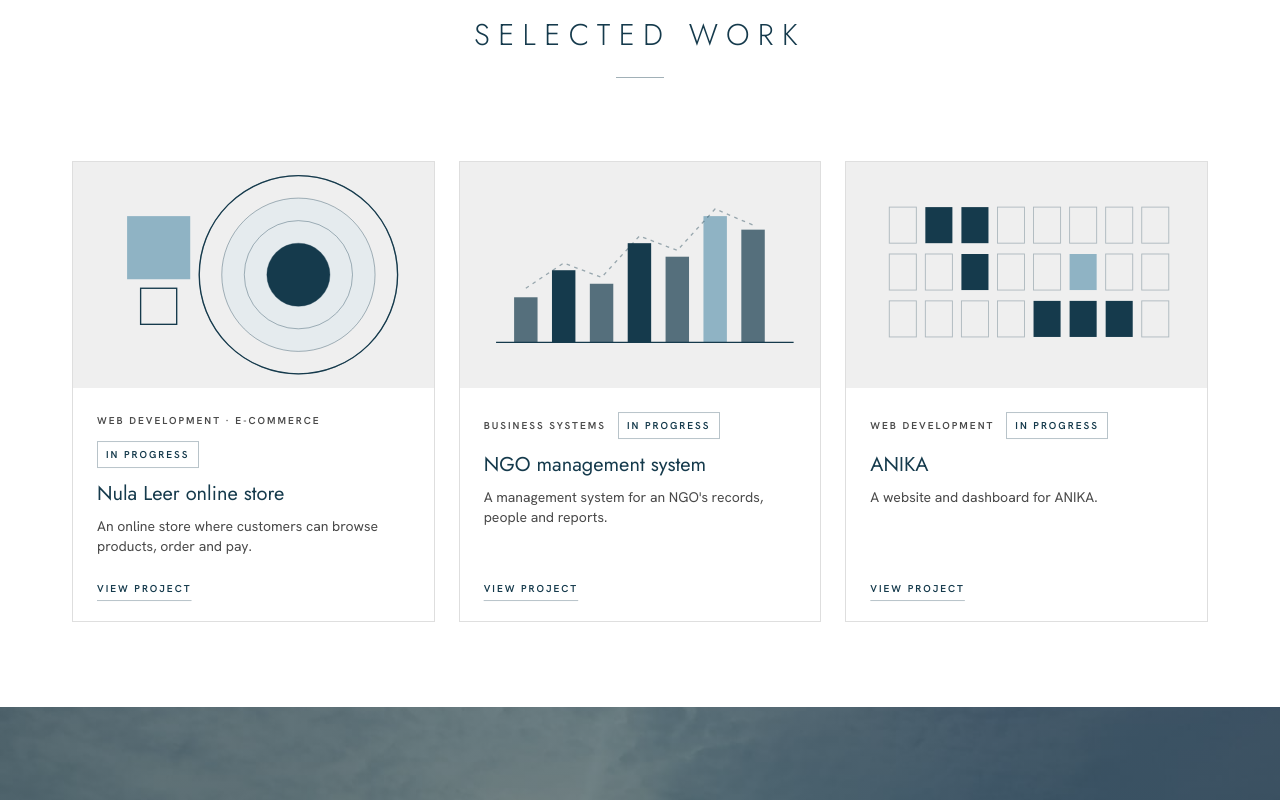
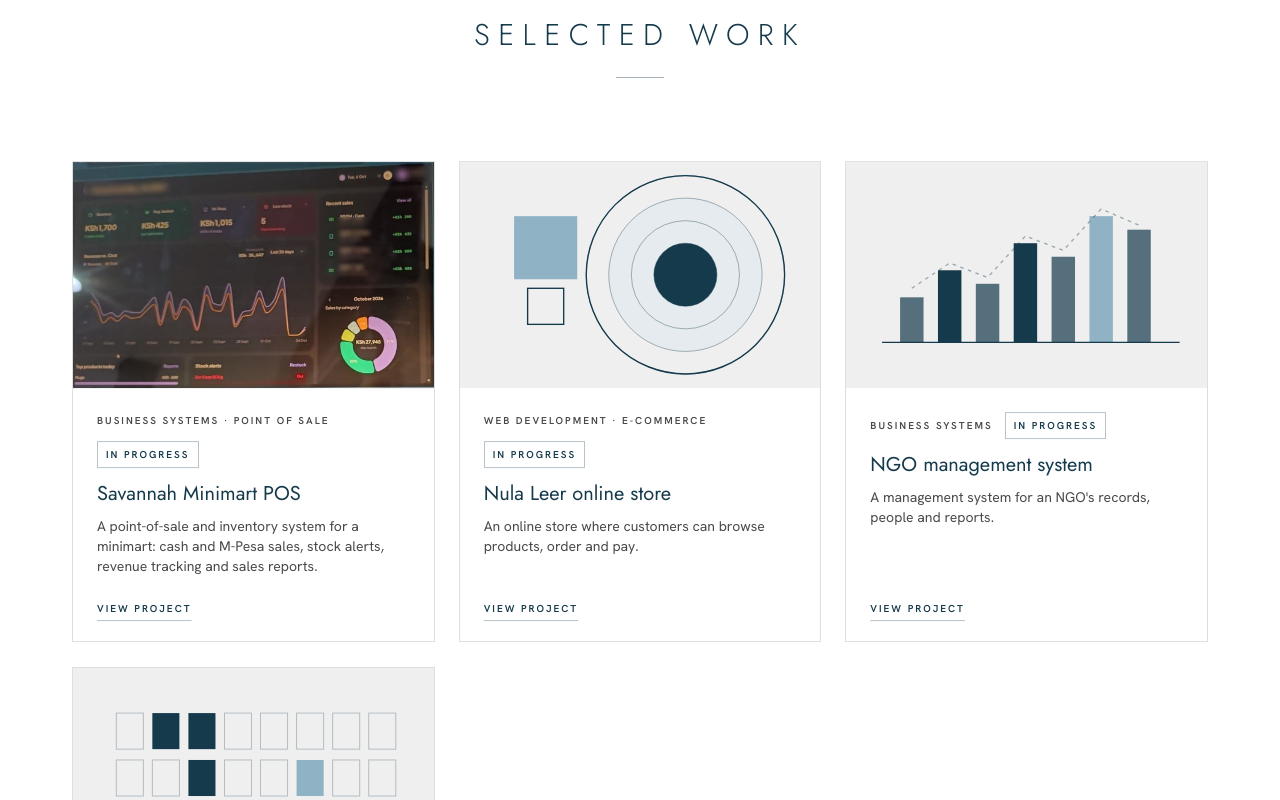
Before and after one commit to Jkosencha/undanova, a Next.js app: page /work in a window 1280 px wide. Shown: the part 660-1460 px from the top of the page. Built offline with nearby package versions, Linux system fonts and the light colour scheme.

Commit message:
Add Savannah Minimart POS to Selected Work
A real project, described only from what the system shows, with a dashboard screenshot (personal names blurred). Problem, solution, results and tech stack are left empty until confirmed.

```diff
--- a/src/content/work.ts
+++ b/src/content/work.ts
@@ -32,6 +32,27 @@ export type WorkItem = {
 };
 
 export const work: WorkItem[] = [
+  {
+    slug: "savannah-minimart-pos",
+    title: "Savannah Minimart POS",
+    client: "Savannah Minimart",
+    category: "Business Systems · Point of Sale",
+    // Described only from what the system shows (see the dashboard screenshot).
+    summary:
+      "A point-of-sale and inventory system for a minimart: cash and M-Pesa sales, stock alerts, revenue tracking and sales reports.",
+    problem: "", // TODO: the problem addressed (verified)
+    solution: "", // TODO: the solution delivered (verified)
+    results: "", // TODO: results, once there are real ones
+    stack: [], // TODO: technologies used
+    images: [
+      {
+        src: "/work/savannah-minimart/dashboard.jpg",
+        alt: "The Savannah Minimart POS dashboard showing today's revenue, M-Pesa sales, low-stock alerts and sales by category",
+      },
+    ],
+    status: "in-progress", // TODO: confirm whether it's live
+    preview: "dashboard",
+  },
   {
     slug: "nula-leer",
     title: "Nula Leer online store",
```
Also changed, not shown: public/work/savannah-minimart/dashboard.jpg (added).
